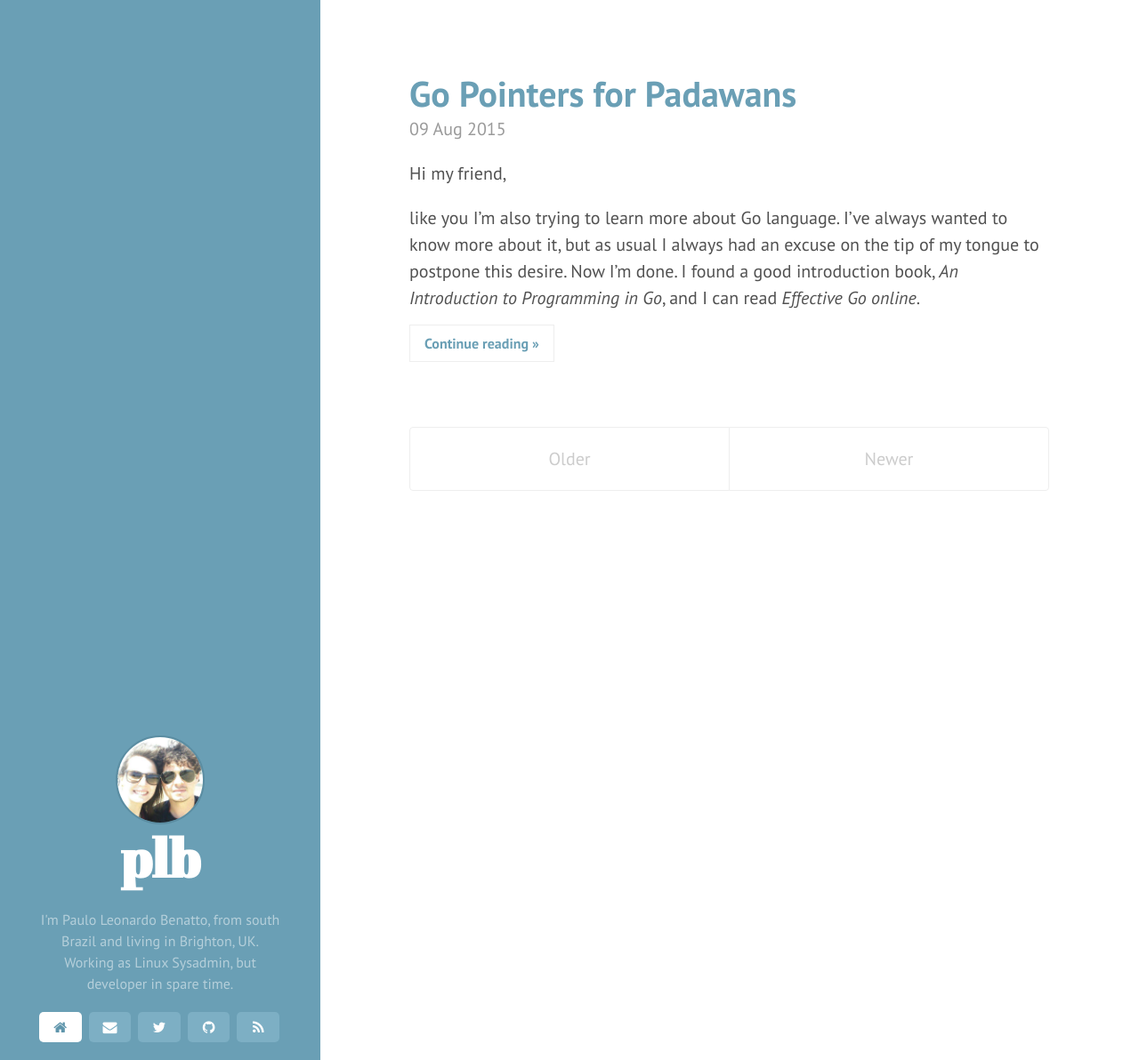
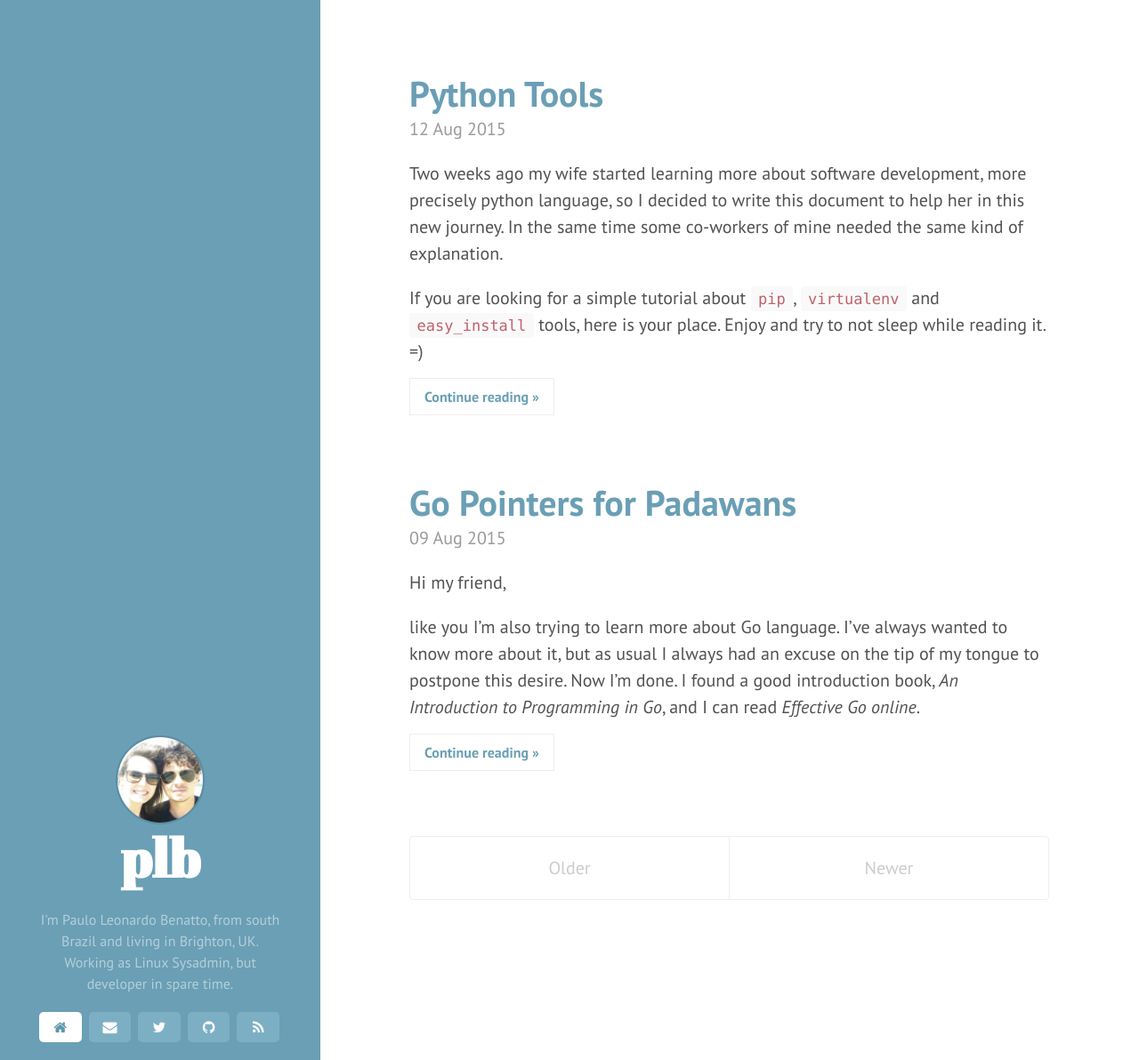
Before and after one commit to katcipis/katcipis.github.io, a Jekyll site: the page built from index.html, in a window 1280 px wide and 1192 px high. Shown: the whole window at 89% size. Built offline with Jekyll 4.4.1, drawn with Linux system fonts in a browser that asks for light colours; nearby versions of some CDN libraries; some web fonts are replaced; Markdown is read by kramdown in place of the engine named in the settings; the list of posts is cut into pages by our own code; comment, search, counter and statistics services are not loaded; some of the changed lines change nothing that is shown; grey boxes are pictures that could not be loaded.

Commit message:
Python tools post

````diff
--- a/_includes/head.html
+++ b/_includes/head.html
@@ -14,7 +14,7 @@
     {% endif %}
   </title>
 
-  <link rel="icon" href="{{ site.baseurl }}public/favicon.png">
+  <!--link rel="icon" href="{{ site.baseurl }}public/favicon.png"-->
 
   <!-- CSS -->
   <link href="//fonts.googleapis.com/" rel="dns-prefetch">
--- /dev/null
+++ b/_posts/2015-08-12-python-tools.md
@@ -0,0 +1,209 @@
+---
+layout: post
+title: Python Tools
+---
+
+Two weeks ago my wife started learning more about software development, more precisely python language, so I decided to write this document to help her in this new journey. In the same time some co-workers of mine needed the same kind of explanation.
+
+If you are looking for a simple tutorial about `pip`, `virtualenv` and `easy_install` tools, here is your place. Enjoy and try to not sleep while reading it. =)
+
+<!-- more -->
+
+## What is `easy_install`?
+
+Easy Install (easy_install) gives you a quick and painless way to install and manage python packages. It was released in 2004, as part of setuptools. If you don't have `pip tool` in your machine let's use `easy_install tool` to install it.
+
+With the command below we can easily install `pip`. Remember, you have to be `root` or use `sudo` before the command.
+
+```
+# easy_install pip
+```
+
+If the command succeeded, you are now able to use the `pip` command. Make a test to see if you can find the command in your machine.
+
+```
+# type pip
+pip is /usr/local/bin/pip
+```
+
+Looks fine? Let's move on.
+
+## Pip Installs Packages (pip)
+
+Hey, so you have finished the first step, good! Now let's learn a little bit about the `pip tool`.
+
+### What is `pip`?
+
+As you can see **PIP** is a recursive acronym that means **Pip Installs Packages**. It is another tool to manage python packages and it is widely used by python developers. If you want to read mored about this amazing tool you can read the [official site](https://pip.pypa.io/en/stable/).
+
+### How to use `pip`?
+
+Pip is a real easy command and is generally used when you need to install a library, framework or any other dependency to your project.
+
+First command you should try is `help`. Pay attention, If you are not using a `virtual environment` you have to be root to install packages.
+
+```
+bane:~ paulo$ pip -h
+
+Usage:
+  pip <command> [options]
+
+Commands:
+  install                     Install packages.
+  uninstall                   Uninstall packages.
+  freeze                      Output installed packages in requirements format.
+  list                        List installed packages.
+  show                        Show information about installed packages.
+  search                      Search PyPI for packages.
+  wheel                       Build wheels from your requirements.
+  help
+```
+
+As you can see it is possible to install, uninstall, search, list and do other management using the command `pip`. Now free your mind and use it.
+
+If we want to search the package called `requests`.
+
+```
+$ sudo pip search requests
+```
+
+If we want to install the `requests` package.
+```
+$ sudo pip install requests
+```
+
+If we want to uninstall the `requests` package.
+```
+$ sudo pip uninstall requests
+```
+
+You should do that with all packages you want to install.
+
+### Requeriments File
+
+If you have a project and in this project you have some requirements, so you can create a file called `requirements.txt` and inside the file you can add all packages you need.
+
+Look an example of this file.
+
+```
+pandas
+seaborn
+requests
+```
+
+Now you can install all requirements using only one command.
+
+```
+$ sudo pip install -r requirements.txt
+```
+
+If you have all requirements installed in your machine, it is possible to generate the `requirements.txt` file.
+
+```
+$ pip freeze > requeriments.txt
+```
+
+Nice uhm? :D
+
+## Virtual Environments
+
+A lot of developers don't like to use virtual environments, honestly I don't know why. It is to use and keep your system healthy.
+
+### What is it?
+
+Imagine this situation. You are working in a Project X and you need a library version 1.1, so you install this library in your system, but next month you will work in a Project Z and you need a different version of the same library. What you gonna do?
+
+Virtual environments solve this kind of problems, they keep the dependencies required by different projects in separate places, by creating virtual Python environments for each of them.
+
+### How to install it?
+
+Do you remember the `pip` tool? So, we can use it to install the `virtualenv` package.
+
+```
+$ sudo pip install virtualenv
+```
+
+### How to use it?
+
+Sometimes the best way to learn is seeing an example. You can work with virtual environments in a new project or existing project. Let's start a new project.
+
+```
+$ mkdir test
+$ cd test
+$ virtualenv venv
+Running virtualenv with interpreter /usr/bin/python2
+New python executable in venv/bin/python2
+Also creating executable in venv/bin/python
+Installing setuptools, pip...done
+```
+
+Now we have a virtual environment created, we have just to activate it. Let's do that now.
+
+To activate your environment do the command below.
+
+```
+$ source venv/bin/activate
+```
+
+When you activate the virtual environment the bash prompt will change and add the environment’s name in your prompt.
+
+```
+(venv)paulo@lorcan:/tmp/project$
+```
+
+Look in my bash the word **(venv)** is telling us the environment is activated. So you do not need to be root to install and manage your python packages, because you will install the packages in your environment, not in your system.
+
+And when you are done working in your virtual environment, you can deactivate it.
+
+```
+$ deactivate
+```
+
+Easy? :D
+
+
+## Working with Git
+
+Hum, Do you know who is Linus Torvalds? He is an amazing guy, he is the Linux creator and maintainer. He also is creator of `git tool`. But what is `git`?  In a simple way, it is a system to keep the activity history when we are developing a project.
+
+If you want to start working in a project, the first thing you have to do is clone the project. Look the example below.
+
+```
+$ git clone git@github.com:patito/go-adventure.git
+```
+
+Now we have cloned the project, we can change it and start working. :D You can use `git status` to see your changes.
+
+```
+bane:go-adventure paulo$ git status
+On branch master
+Your branch is up-to-date with 'origin/master'.
+Changes not staged for commit:
+  (use "git add <file>..." to update what will be committed)
+  (use "git checkout -- <file>..." to discard changes in working directory)
+
+    modified:   list.go
+```
+
+I can see that I have modified the file `list.go`. So we have to `add` this file, commit it and send to the server. Looks like complicated, but it is not.
+
+Adding a file.
+```
+$ git add list.go
+```
+
+Commiting your changes.
+```
+$ git commit -m "Change comments at list.go"
+```
+
+Pushing your changes.
+```shell
+$ git push
+```
+
+You can find more info about git at [official website](https://git-scm.com/book/en/v2/Getting-Started-About-Version-Control).
+
+## Finishing
+
+Like I said before this post is just to help my wife and others python beginners. If something is wrong just leave a comment.
````
Also changed, not shown: public/img/jenkins-build.png (deleted), public/img/jenkins-git-settings.png (deleted), public/img/jenkins.png (deleted), public/oldicon.png (renamed from public/favicon.png).
